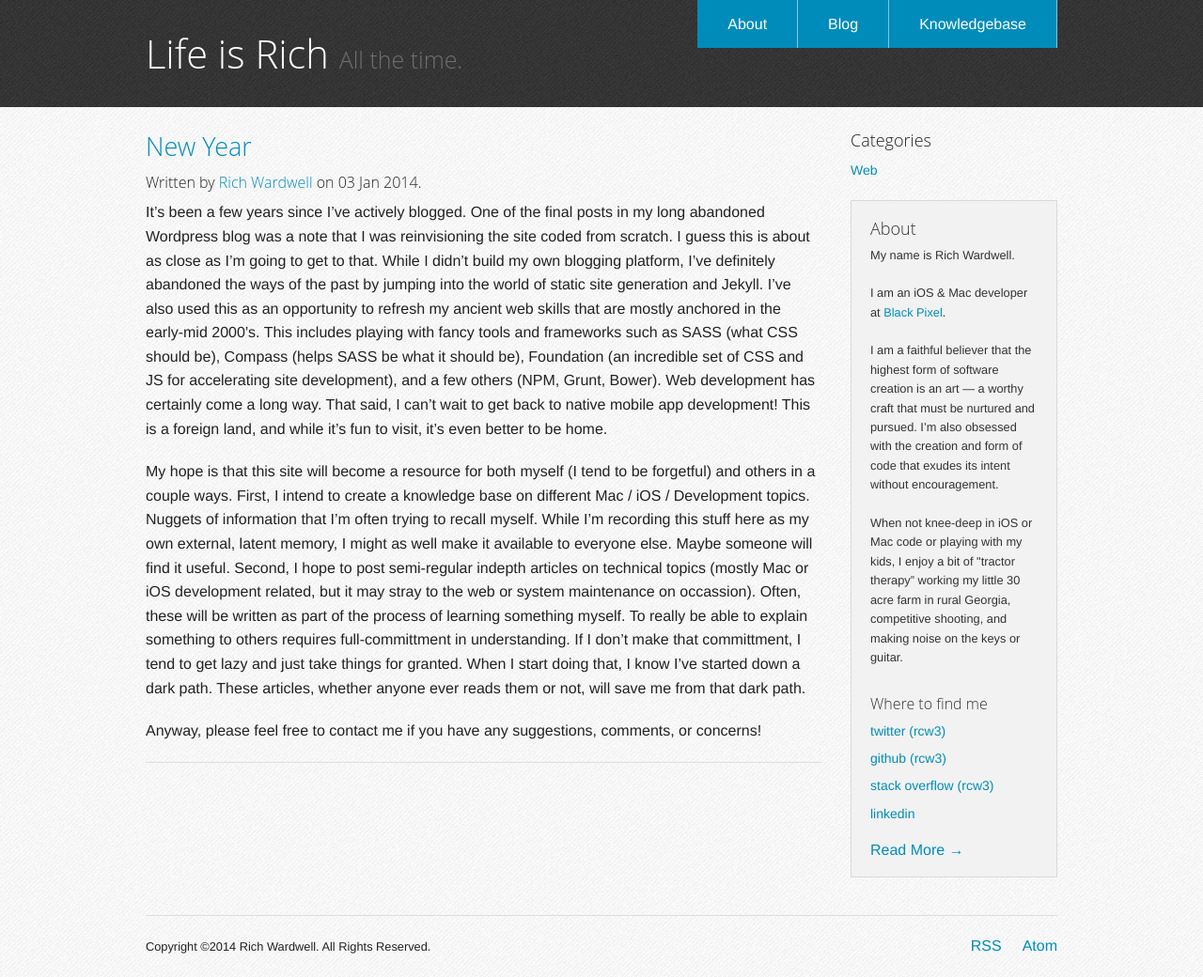
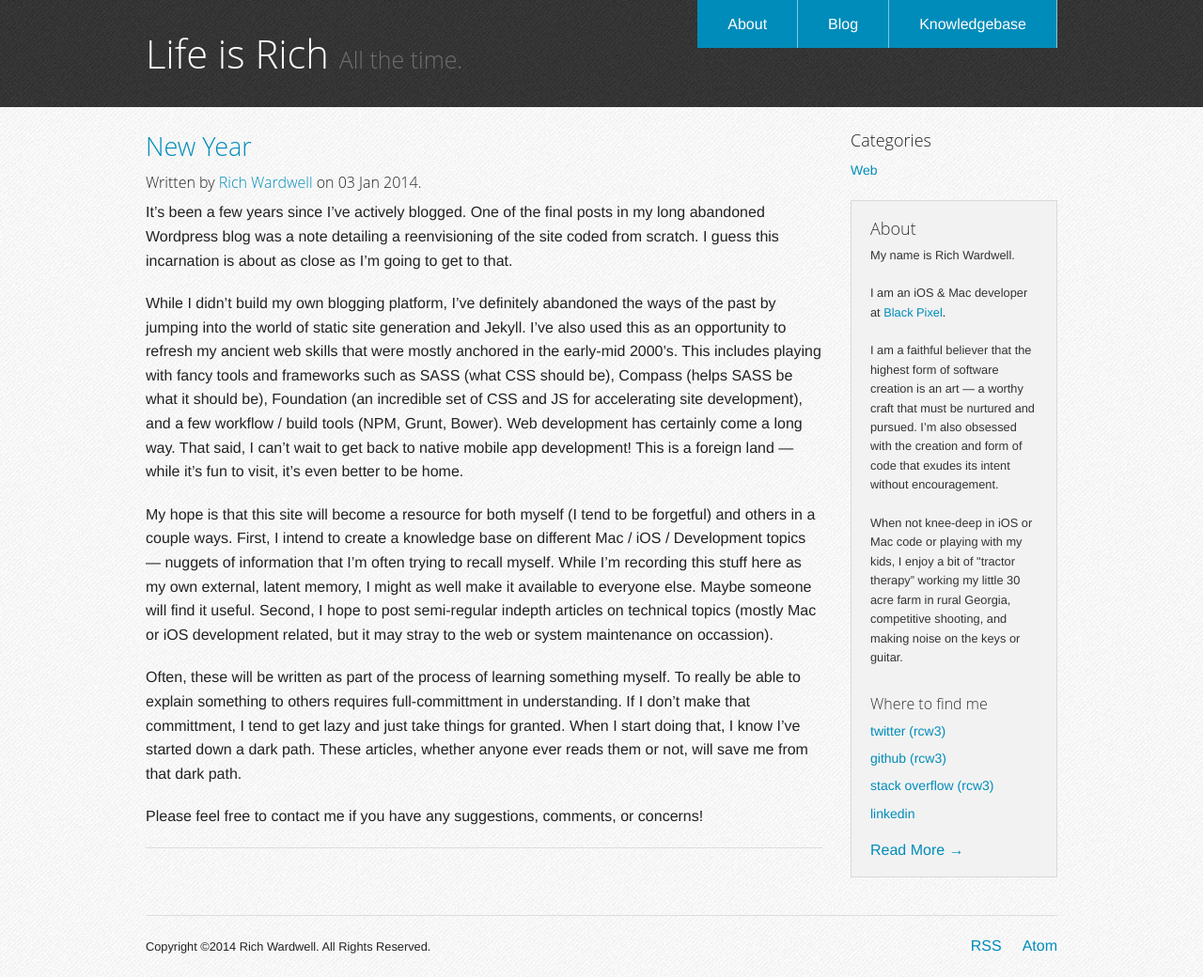
Before and after one commit to rcw3/rcw3.github.io, a Jekyll site: the page built from index.html, in a window 1280 px wide. Shown: the whole page at 94% size. Built offline with Jekyll 4.4.1, drawn with Linux system fonts in a browser that asks for light colours; Markdown is read by kramdown in place of the engine named in the settings.

Commit message:
Tweaked first post

```diff
--- a/_posts/2014-01-03-First.md
+++ b/_posts/2014-01-03-First.md
@@ -6,8 +6,12 @@ categories: Web
 author: Rich Wardwell
 ---
 
-It's been a few years since I've actively blogged. One of the final posts in my long abandoned Wordpress blog was a note that I was reinvisioning the site coded from scratch.  I guess this is about as close as I'm going to get to that.  While I didn't build my own blogging platform, I've definitely abandoned the ways of the past by jumping into the world of static site generation and Jekyll.  I've also used this as an opportunity to refresh my ancient web skills that are mostly anchored in the early-mid 2000's.  This includes playing with fancy tools and frameworks such as SASS (what CSS should be), Compass (helps SASS be what it should be), Foundation (an incredible set of CSS and JS for accelerating site development), and a few others (NPM, Grunt, Bower). Web development has certainly come a long way.  That said, I can't wait to get back to native mobile app development!  This is a foreign land, and while it's fun to visit, it's even better to be home.
+It's been a few years since I've actively blogged. One of the final posts in my long abandoned Wordpress blog was a note detailing a reenvisioning of the site coded from scratch.  I guess this incarnation is about as close as I'm going to get to that.
 
-My hope is that this site will become a resource for both myself (I tend to be forgetful) and others in a couple ways.  First, I intend to create a knowledge base on different Mac / iOS / Development topics.  Nuggets of information that I'm often trying to recall myself.  While I'm recording this stuff here as my own external, latent memory, I might as well make it available to everyone else.  Maybe someone will find it useful.  Second, I hope to post semi-regular indepth articles on technical topics (mostly Mac or iOS development related, but it may stray to the web or system maintenance on occassion).  Often, these will be written as part of the process of learning something myself. To really be able to explain something to others requires full-committment in understanding. If I don't make that committment, I tend to get lazy and just take things for granted.  When I start doing that, I know I've started down a dark path. These articles, whether anyone ever reads them or not, will save me from that dark path.
+While I didn't build my own blogging platform, I've definitely abandoned the ways of the past by jumping into the world of static site generation and Jekyll.  I've also used this as an opportunity to refresh my ancient web skills that were mostly anchored in the early-mid 2000's.  This includes playing with fancy tools and frameworks such as SASS (what CSS should be), Compass (helps SASS be what it should be), Foundation (an incredible set of CSS and JS for accelerating site development), and a few workflow / build tools (NPM, Grunt, Bower). Web development has certainly come a long way.  That said, I can't wait to get back to native mobile app development!  This is a foreign land — while it's fun to visit, it's even better to be home.
 
-Anyway, please feel free to contact me if you have any suggestions, comments, or concerns!
+My hope is that this site will become a resource for both myself (I tend to be forgetful) and others in a couple ways.  First, I intend to create a knowledge base on different Mac / iOS / Development topics — nuggets of information that I'm often trying to recall myself.  While I'm recording this stuff here as my own external, latent memory, I might as well make it available to everyone else.  Maybe someone will find it useful.  Second, I hope to post semi-regular indepth articles on technical topics (mostly Mac or iOS development related, but it may stray to the web or system maintenance on occassion).
+
+Often, these will be written as part of the process of learning something myself. To really be able to explain something to others requires full-committment in understanding. If I don't make that committment, I tend to get lazy and just take things for granted.  When I start doing that, I know I've started down a dark path. These articles, whether anyone ever reads them or not, will save me from that dark path.
+
+Please feel free to contact me if you have any suggestions, comments, or concerns!
```
